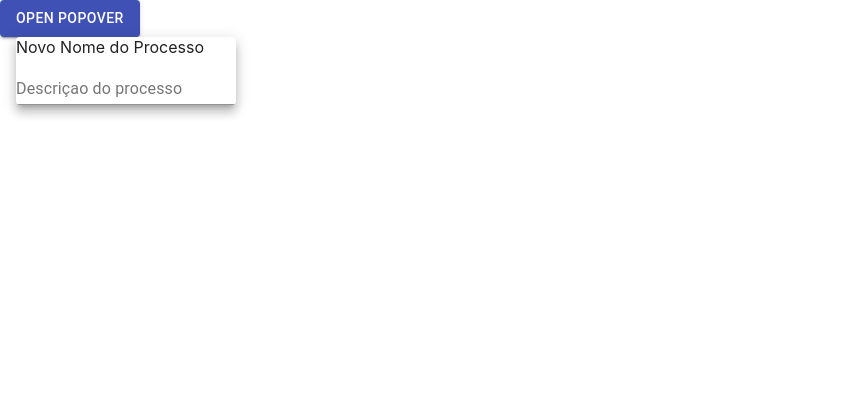
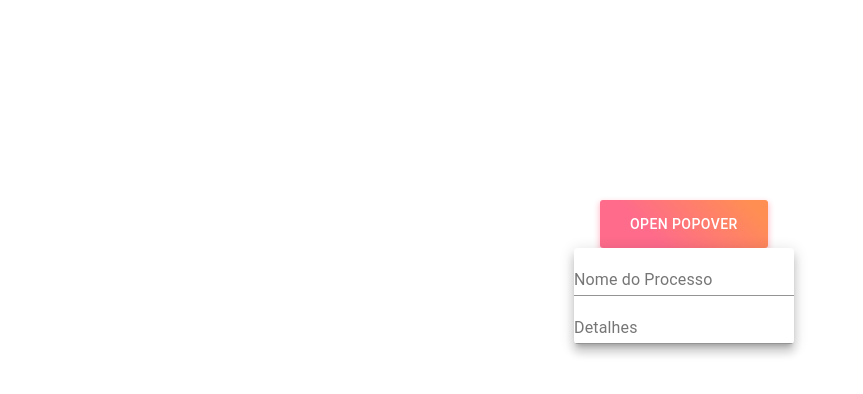
Before and after one commit to JaquelineDV/teste, a React (Create React App) app: page / in a window 1280 px wide. Both pictures are taken after a click on the button "OPEN POPOVER". Shown: the top 394 px of the page, without its empty margins (0-863 px from the left). Built offline with nearby package versions, Linux system fonts and the light colour scheme.

Commit message:
novas alterações

```diff
--- a/src/components/process/Popover/index.js
+++ b/src/components/process/Popover/index.js
@@ -4,13 +4,29 @@ import Popover from '@material-ui/core/Popover';
 import Button from '@material-ui/core/Button';
 import TextField from '@material-ui/core/TextField';
 
-const useStyles = makeStyles((theme) => ({
-  form: {
-    padding: theme.spacing(2),
+
+const useStyles = makeStyles(() =>({
+  root: {
+    padding: '2px 4px',
+    display: 'flex',
+    alignItems: 'center',
+    width: 400,
+  },
+  iconButton: {
+    background: 'linear-gradient(45deg, #FE6B8B 30%, #FF8E53 90%)',
+    border: 0,
+    borderRadius: 3,
+    boxShadow: '0 3px 5px 2px rgba(255, 105, 135, .3)',
+    color: 'white',
+    height: 48,
+    padding: '0 30px',
+    marginTop: 200,
+    marginLeft: 600,
   },
 }));
 
-export default function SimplePopover() {
+
+export default function Pop() {
   const classes = useStyles();
   const [anchorEl, setAnchorEl] = useState(null);
 
@@ -23,11 +39,16 @@ export default function SimplePopover() {
   };
 
   const open = Boolean(anchorEl);
-  const id = open ? 'simple-popover' : undefined;
+  const id = open ? 'Pop' : undefined;
+
 
   return (
     <div>
-      <Button aria-describedby={id} variant="contained" color="primary" onClick={handleClick}>
+      <Button className={classes.iconButton}
+        aria-describedby={id}
+        variant="contained"
+        onClick={handleClick}
+      >
         Open Popover
       </Button>
       <Popover
@@ -36,22 +57,56 @@ export default function SimplePopover() {
         anchorEl={anchorEl}
         onClose={handleClose}
         anchorOrigin={{
-          vertical: 'bottom',
-          horizontal: 'center',
+         vertical: 'bottom',
+         horizontal: 'center',
         }}
         transformOrigin={{
           vertical: 'top',
           horizontal: 'center',
         }}
       >
-        <form className={classes.root} noValidate autoComplete="off">
-          <div className='titulo'>
-            Novo Nome do Processo
-          </div>
-          <TextField id="standard-basic" label="Descriçao do processo">
-          </TextField>
-        </form>
+        <Text />
       </Popover>
     </div>
   );
 }
+
+function Text() {
+
+  const classes = useStyles();
+  const [title, setTitle] = useState('');
+  const [details, setDetails] = useState('');
+
+  const handleChange = e => {
+    setTitle(e.target.value);
+    setDetails(e.target.value);
+  };
+
+  return (
+    <form noValidate autocomplete="off" >
+     <div>{title}</div>
+      <div className={classes.group}>
+        <TextField
+          onChange={(e) => setTitle(e.target.value)}
+          value={title}
+          onChange={handleChange}
+          id="standard-basic"
+          label="Nome do Processo"
+          color='secondary'
+        >
+        </TextField>
+      </div>
+      <div className={classes.group}>
+        <TextField
+          onChange={(e) => setDetails(e.target.value)}
+          value={details}
+          onChange={handleChange}
+          id="standard-basic"
+          label="Detalhes"
+          color='secondary'
+        >
+        </TextField>
+      </div>
+    </form>
+  );
+}
```
Also changed, not shown: src/components/process/Text/index.js (added, +52 -0 lines).
